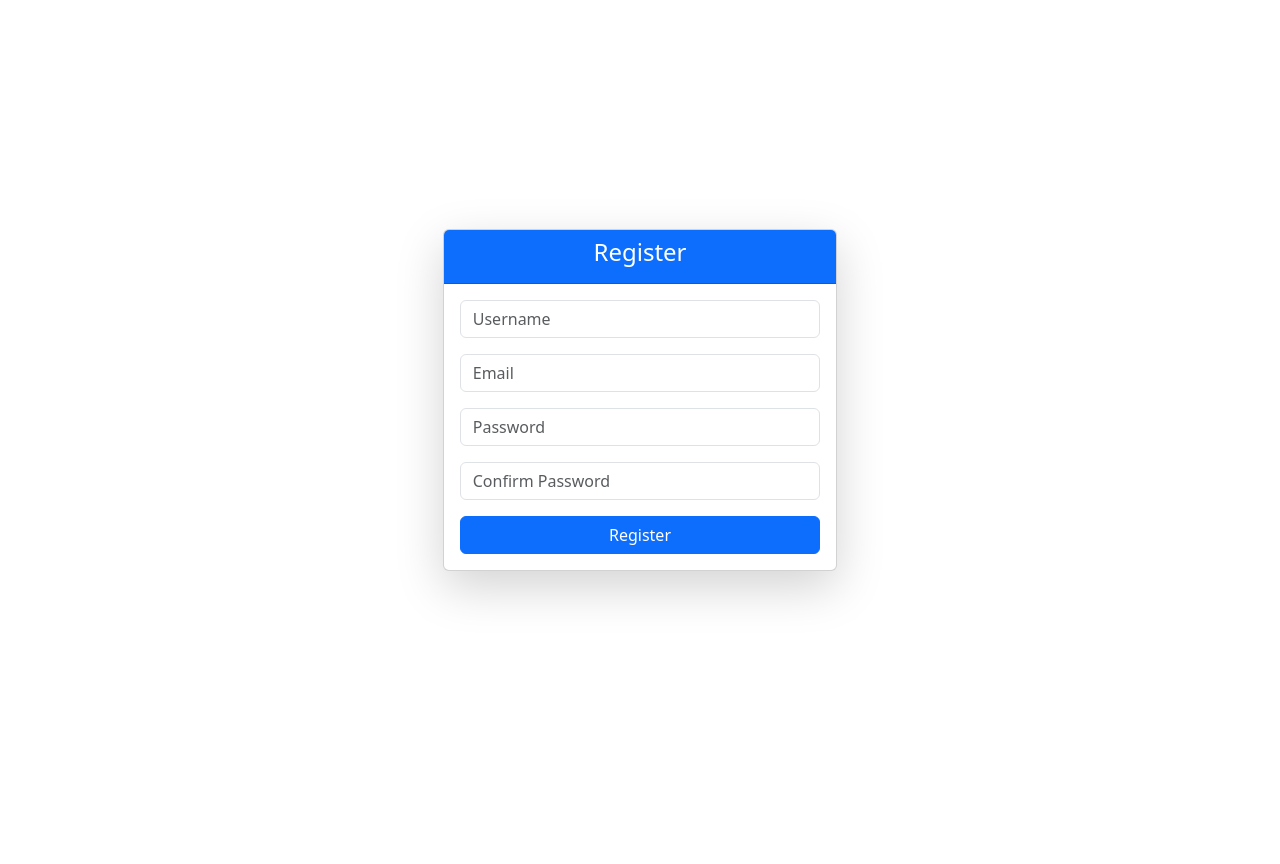
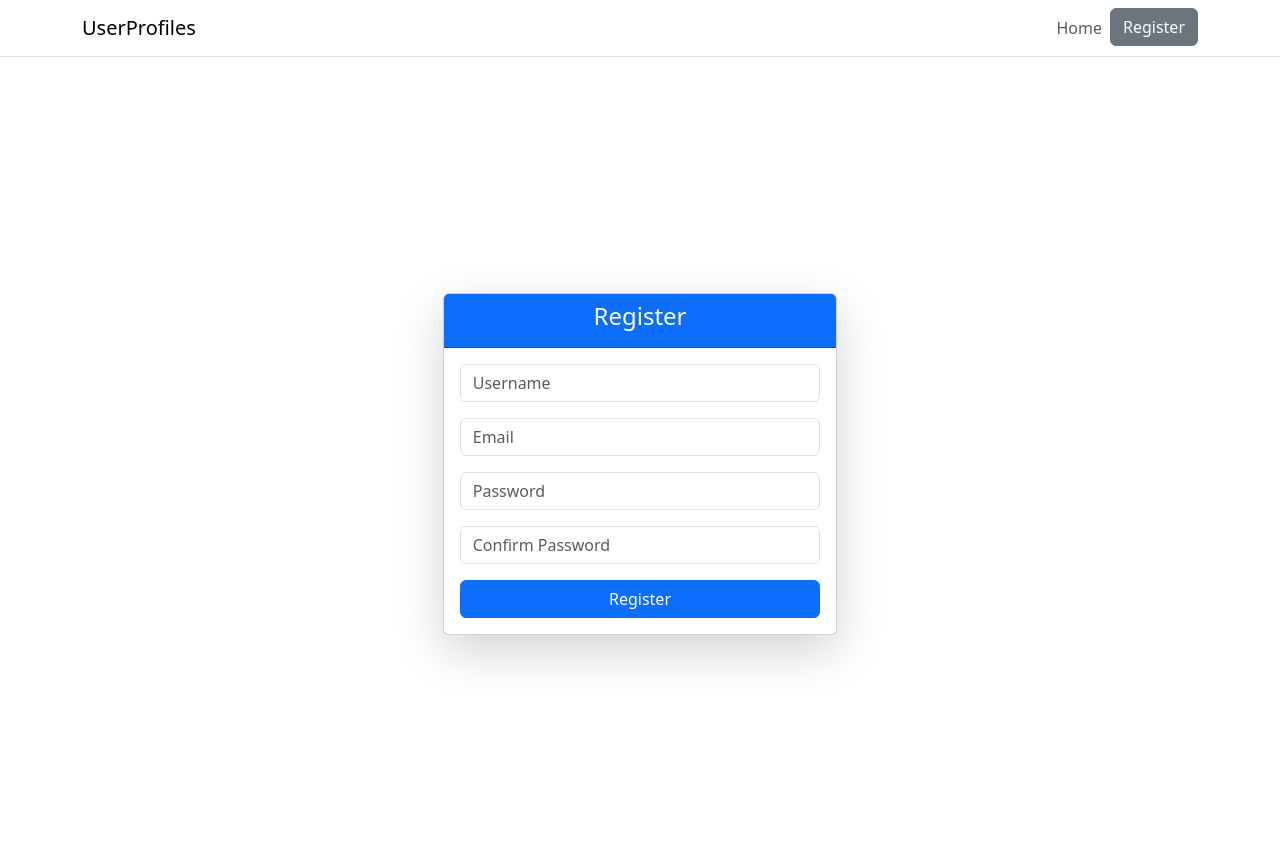
Before and after one commit to VladSmorodsky/django-user-profile-app, a Django app: template user_profile/templates/main/register.html in a window 1280 px wide. Before the commit the page ends 600 px from the top, so only its background shows below. Run offline with Django 5.2, Linux system fonts and the light colour scheme; the template is opened without the code that fills it: values that come from a table or form of the project are taken from there, others are empty; some libraries are stand-ins or nearby versions.

Commit message:
DPA-2 Implemented register form

```diff
--- a/user_profile/main/admin.py
+++ b/user_profile/main/admin.py
@@ -1,3 +1,7 @@
 from django.contrib import admin
 
+from main.models import UserProfile
+
 # Register your models here.
+
+admin.site.register(UserProfile)
--- a/user_profile/main/forms.py
+++ b/user_profile/main/forms.py
@@ -2,38 +2,66 @@ import re
 from typing import Union, Any
 
 from django import forms
+from django.contrib.auth.models import User
+
+from main.models import UserProfile
 
 
-def validate_password(value: str) -> None:
-    """
-    Validate a password format.
-    :param value:
-    :return:
-    """
-    if re.match(r'^(?=.*[a-z])(?=.*[A-Z])(?=.*[\d])(?=.*[@#$%&_]).{8,}$', value) is None:
+def validate_password(password: str) -> None:
+    if re.match(r'^(?=.*[a-z])(?=.*[A-Z])(?=.*[\d])(?=.*[@#$%&_]).{8,}$', password) is None:
         raise forms.ValidationError('Password must contain symbols: a-z, A-Z, 0-9, @#$%&_')
 
 
-class RegistrationForm(forms.Form):
+class RegistrationForm(forms.ModelForm):
     """
     Form for registering a new user
     """
-    name = forms.CharField(widget=forms.TextInput(attrs={'class': 'form-control', 'placeholder': 'Username'}))
-    email = forms.EmailField(widget=forms.TextInput(attrs={'class': 'form-control', 'placeholder': 'Email'}))
     password = forms.CharField(label='Password',
                                widget=forms.PasswordInput(attrs={'class': 'form-control', 'placeholder': 'Password'}),
                                validators=[validate_password])
     password2 = forms.CharField(label='Confirm Password', widget=forms.PasswordInput(
-        attrs={'class': 'form-control', 'placeholder': 'Confirm Password'}), validators=[validate_password])
+        attrs={'class': 'form-control', 'placeholder': 'Confirm Password'}))
 
-    def clean_password(self) -> Union[dict[str, Any] | None]:
+    class Meta:
+        model = User
+        fields = ('username', 'email', 'password')
+
+        widgets = {
+            'username': forms.TextInput(attrs={'class': 'form-control', 'placeholder': 'Username'}),
+            'email': forms.TextInput(attrs={'class': 'form-control', 'placeholder': 'Email'}),
+        }
+
+    def clean_name(self) -> str:
+        """
+        Check if name is already taken
+        :return:
+        """
+        name = self.cleaned_data['name']
+        existed_usernames = User.objects.filter(username=name)
+
+        if existed_usernames.count():
+            raise forms.ValidationError('Username already exists')
+        return name
+
+    def clean_email(self) -> str:
+        """
+        Check if email is already taken
+        :return:
+        """
+        email = self.cleaned_data['email']
+        existed_emails = User.objects.filter(email=email)
+        if existed_emails.count():
+            raise forms.ValidationError('Email already exists')
+        return email
+
+    def clean(self) -> Union[dict[str, Any] | None]:
         """
         Checks that the password is correct.
         :return:
         """
         cleaned_data = super().clean()
         password = cleaned_data.get("password")
-        password2 = cleaned_data.get("password2")
-        if password and password2 and password != password2:
-            raise forms.ValidationError("Passwords don't match")
+        password_confirmed = cleaned_data.get("password2")
+        if password and password_confirmed and password != password_confirmed:
+            self.add_error("password2", "Passwords do not match.")
         return cleaned_data
--- a/user_profile/main/urls.py
+++ b/user_profile/main/urls.py
@@ -3,5 +3,6 @@ from django.urls import path
 from . import views
 
 urlpatterns = [
+    path('', views.home, name='home'),
     path('register/', views.register, name='register'),
 ]
--- a/user_profile/templates/base.html
+++ b/user_profile/templates/base.html
@@ -7,7 +7,14 @@
           integrity="sha384-QWTKZyjpPEjISv5WaRU9OFeRpok6YctnYmDr5pNlyT2bRjXh0JMhjY6hW+ALEwIH" crossorigin="anonymous">
 </head>
 <body>
-{% block content %}{% endblock %}
+<div class="container-fluid">
+    {% if request.resolver_match.url_name != "login" and request.resolver_match.url_name != "register" %}
+        {% include 'header.html' %}
+    {% endif %}
+    <div class="container-fluid {% if request.resolver_match.url_name != "login" and request.resolver_match.url_name != "register" %}mt-5 pt-3{% endif %}">
+        {% block content %}{% endblock %}
+    </div>
+</div>
 <script src="https://cdn.jsdelivr.net/npm/@popperjs/core@2.10.2/dist/umd/popper.min.js"></script>
 <script src="https://cdn.jsdelivr.net/npm/bootstrap@5.3.3/dist/js/bootstrap.bundle.min.js"
         integrity="sha384-YvpcrYf0tY3lHB60NNkmXc5s9fDVZLESaAA55NDzOxhy9GkcIdslK1eN7N6jIeHz"
--- /dev/null
+++ b/user_profile/templates/components/form.html
@@ -0,0 +1,16 @@
+<form method="POST">
+    {% csrf_token %}
+    {% for field in form %}
+        <div class="mb-3 w-100 ">
+            <div>
+                {{ field }}
+                {% if field.errors %}
+                    <div class="text-danger small">
+                        {{ field.errors.0 }}
+                    </div>
+                {% endif %}
+            </div>
+        </div>
+    {% endfor %}
+    <button type="submit" class="btn btn-primary w-100">{{ submit_action|default:"Send" }}</button>
+</form>
--- /dev/null
+++ b/user_profile/templates/header.html
@@ -0,0 +1,29 @@
+<nav class="navbar navbar-expand-lg navbar-light border-bottom position-fixed fixed-top bg-white px-2">
+    <div class="container">
+        <a class="navbar-brand" href="{% url 'home' %}">UserProfiles</a>
+        <button class="navbar-toggler" type="button" data-bs-toggle="collapse" data-bs-target="#navbarNav"
+                aria-controls="navbarNav" aria-expanded="false" aria-label="Toggle navigation">
+            <span class="navbar-toggler-icon"></span>
+        </button>
+        <div class="collapse navbar-collapse" id="navbarNav">
+            <ul class="navbar-nav ms-auto">
+                <li class="nav-item">
+                    <a class="nav-link" href="{% url 'home' %}">Home</a>
+                </li>
+                {% if user.is_authenticated %}
+                    <li class="nav-item">
+                        <a href="#" class="nav-link">Welcome, {{ user.username }}!</a>
+                        {#                        <a href="{% url 'logout' %}" class="btn btn-danger">Logout</a>#}
+                    </li>
+                {% else %}
+                    {#                    <li class="nav-item">#}
+                    {#                        <a href="{% url 'login' %}" class="btn btn-primary">Login</a>#}
+                    {#                    </li>#}
+                    <li class="nav-item">
+                        <a href="{% url 'register' %}" class="btn btn-secondary">Register</a>
+                    </li>
+                {% endif %}
+            </ul>
+        </div>
+    </div>
+</nav>
--- a/user_profile/templates/main/register.html
+++ b/user_profile/templates/main/register.html
@@ -11,47 +11,10 @@
                         <h4>Register</h4>
                     </div>
                     <div class="card-body justify-content-center">
-                        <form method="POST">
-                            {% csrf_token %}
-
-                            {% for field in form %}
-                                <div class="mb-3 w-100 ">
-{#                                    <label for="{{ field.id_for_label }}" class="form-label">{{ field.label }}</label>#}
-                                    <div>
-                                        {{ field }}
-                                    {% if field.errors %}
-                                        <div class="text-danger small">
-                                            {{ field.errors.0 }}
-                                        </div>
-                                    {% endif %}
-                                    </div>
-                                </div>
-                            {% endfor %}
-
-                            <button type="submit" class="btn btn-primary w-100">Register</button>
-                        </form>
+                        {% include 'components/form.html' with form=form submit_action='Register' %}
                     </div>
                 </div>
             </div>
         </div>
     </div>
-    {#    <div>#}
-    {#        <form action="" method="post">#}
-    {#            {% csrf_token %}#}
-    {#            {{ form.non_field_errors }}  <!-- Displays general errors -->#}
-    {##}
-    {#            {% for field in form %}#}
-    {#                <div class="form-group">#}
-    {#                    <label for="{{ field.id_for_label }}">{{ field.label }}</label>#}
-    {#                    {{ field }}#}
-    {#                    {% if field.errors %}#}
-    {#                        <small class="text-danger">#}
-    {#                            {{ field.errors.0 }}#}
-    {#                        </small>#}
-    {#                    {% endif %}#}
-    {#                </div>#}
-    {#            {% endfor %}#}
-    {#            <button type="submit">Send</button>#}
-    {#        </form>#}
-    {#    </div>#}
 {% endblock %}
```
Also changed, not shown: user_profile/main/views.py (+19 -1 lines), user_profile/templates/main/home.html (added, +9 -0 lines).
